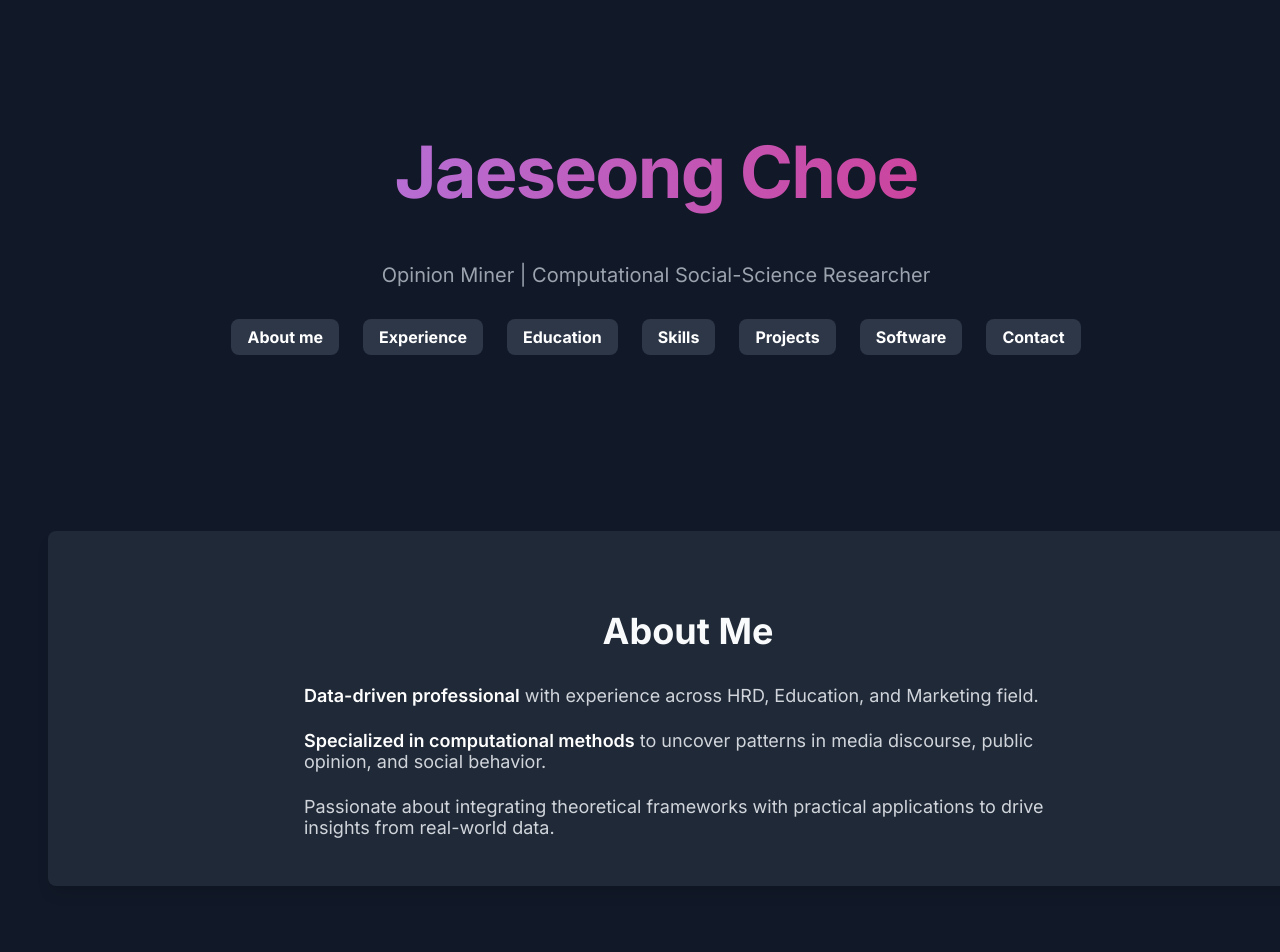
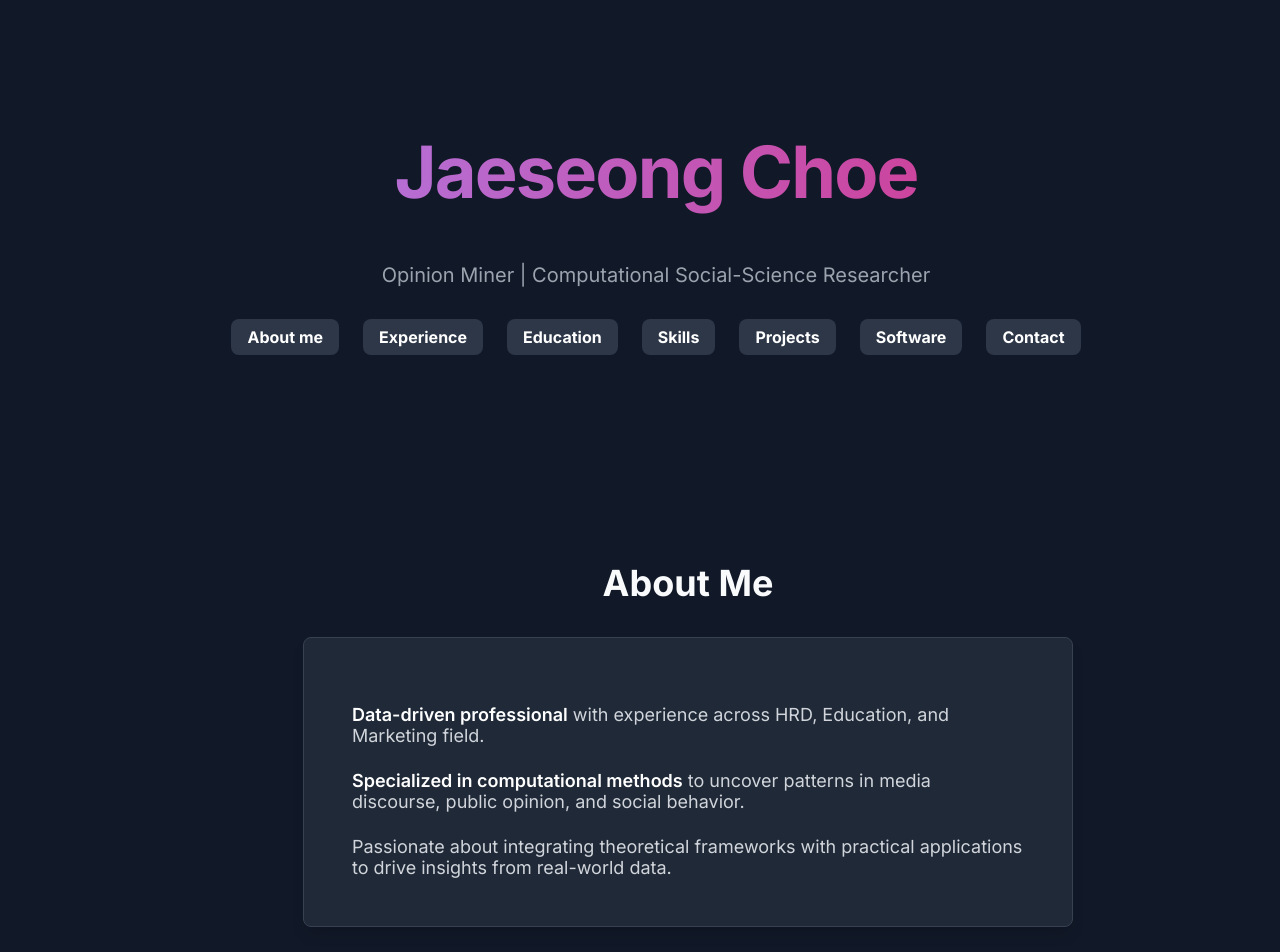
Before and after one commit to sorrychoe/jaeseong-choe, a Next.js app in the folder js/: page / in a window 1280 px wide. Shown: the top 952 px of the page. Built offline with nearby package versions, Linux system fonts and the light colour scheme.

Commit message:
Design Update

```diff
--- a/js/src/components/About.jsx
+++ b/js/src/components/About.jsx
@@ -11,8 +11,8 @@ function About() {
   return (
     <section id="about" className={styles.about} data-aos="fade-up">
       <div className="container">
+        <h2 className={styles.title}>About Me</h2>
         <div className={styles.content}>
-          <h2 className={styles.title}>About Me</h2>
           <div className={styles.textContainer}>
             <p className={styles.text}>
               <strong className={styles.strong}>Data-driven professional</strong> with experience across HRD, Education, and Marketing field.
--- a/js/src/components/About.module.css
+++ b/js/src/components/About.module.css
@@ -5,9 +5,13 @@
 
 .content {
   background-color: #1f2937;
+  box-shadow: 0 10px 15px -3px rgba(0, 0, 0, 0.1), 0 4px 6px -2px rgba(0, 0, 0, 0.05);
   border-radius: 0.5rem;
-  box-shadow: 0 10px 15px -3px rgba(0, 0, 0, 0.1), 0 4px 6px -2px rgba(0, 0, 0, 0.05);
   padding: 2rem;
+  border: 1px solid #374151;
+  max-width: 42rem;
+  margin-left: auto;
+  margin-right: auto;
 }
 
 @media (min-width: 768px) {
@@ -24,9 +28,6 @@
 }
 
 .textContainer {
-  max-width: 48rem;
-  margin-left: auto;
-  margin-right: auto;
   text-align: left;
 }
 
```
